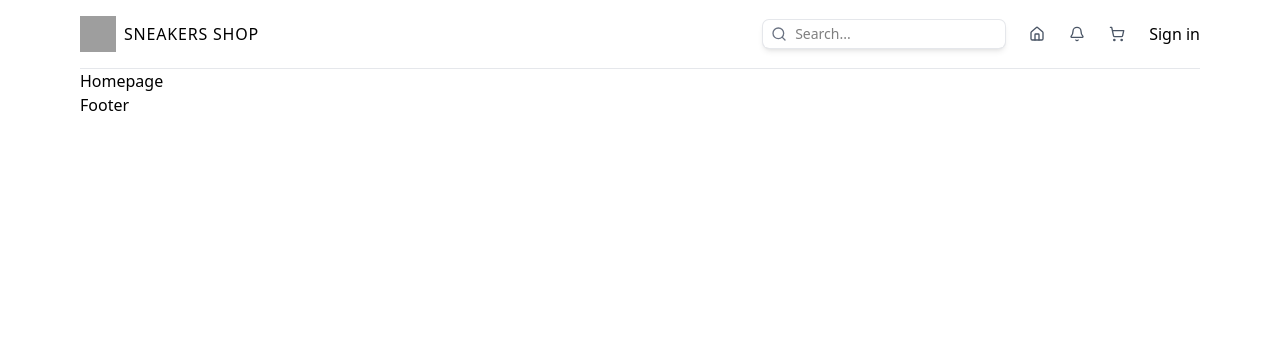
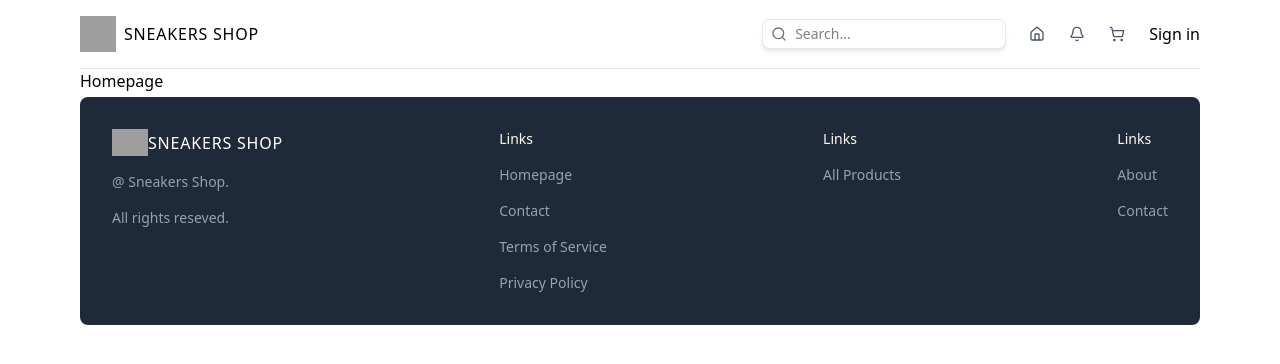
Before and after one commit to matheusrodrivi/Sneakers-e-commerce, a Next.js app: page / in a window 1280 px wide. Shown: the top 364 px of the page. Built offline with nearby package versions, Linux system fonts and the light colour scheme; grey boxes are pictures that could not be loaded.

Commit message:
Added: Footer component

```diff
--- a/src/app/components/Footer.tsx
+++ b/src/app/components/Footer.tsx
@@ -1,9 +1,37 @@
+import Link from "next/link";
+import Image from "next/image";
+
 const Footer = () => {
-    return (
-        <div className="">
-            Footer
-        </div>
-    )
-}
+  return (
+    <div className="mt-1 flex flex-col items-center gap-6 md:flex-row md:items-start md:justify-between md:gap-8 bg-gray-800 p-8 rounded-lg">
+      <div className="flex flex-col gap-4 item-center md:items-start">
+        <Link href="/" className="flex items-center justify-center">
+          <Image src="/logo.jpg" alt="SneakersShop" width={36} height={36} />
+          <p className="hidden md:block text-md font-medium tracking-wider text-white">
+            SNEAKERS SHOP
+          </p>
+        </Link>
+        <p className="text-sm text-gray-400"> @ Sneakers Shop. </p>
+        <p className="text-sm text-gray-400"> All rights reseved. </p>
+      </div>
+      <div className="flex flex-col gap-4 text-sm text-gray-400 items-center md:items-start">
+        <p className="text-sm text-amber-50"> Links </p>
+        <Link href="/"> Homepage </Link>
+        <Link href="/"> Contact </Link>
+        <Link href="/"> Terms of Service </Link>
+        <Link href="/"> Privacy Policy </Link>
+      </div>
+      <div className="flex flex-col gap-4 text-sm text-gray-400 items-center md:items-start">
+        <p className="text-sm text-amber-50"> Links </p>
+        <Link href="/"> All Products </Link>
+      </div>
+      <div className="flex flex-col gap-4 text-sm text-gray-400 items-center md:items-start">
+        <p className="text-sm text-amber-50"> Links </p>
+        <Link href="/"> About </Link>
+        <Link href="/"> Contact </Link>
+      </div>
+    </div>
+  );
+};
 
-export default Footer
+export default Footer;
```
